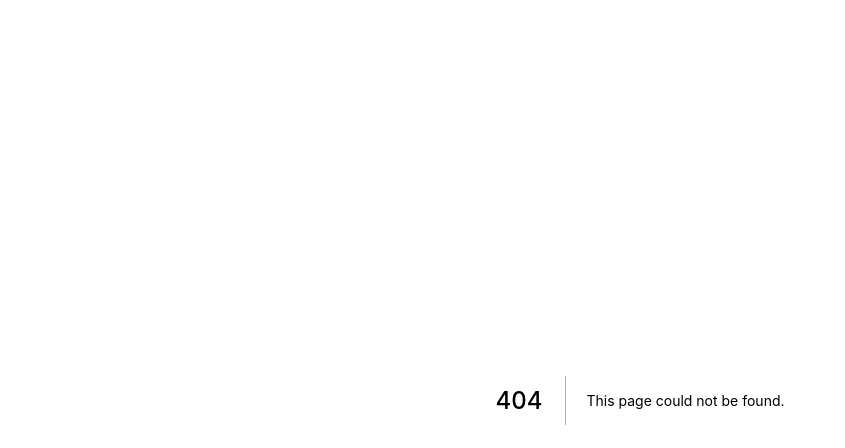
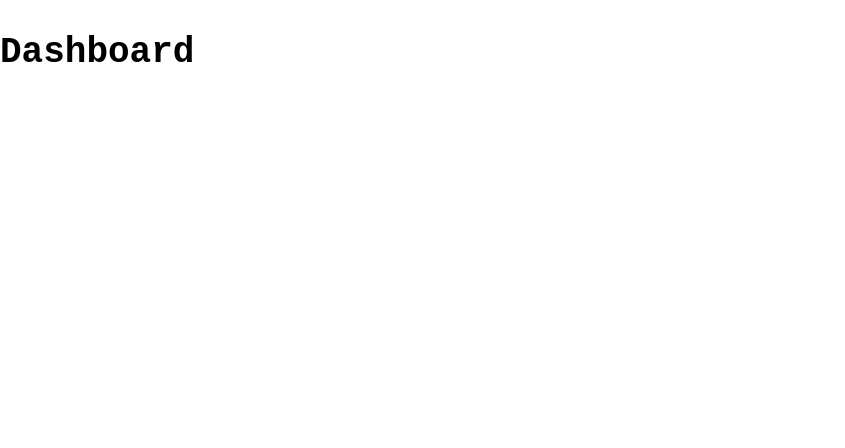
Before and after one commit to decyphr-net/decyphr-next, a Next.js app: page /dashboard in a window 1280 px wide. Before the commit this address had no page. Shown: the top 448 px of the page, without its empty margins (0-845 px from the left). Built offline with nearby package versions, Linux system fonts and the light colour scheme; sample sign-in values are in the browser's storage; a small style sheet from the web is missing.

Commit message:
Add basic dashboard page

```diff
--- /dev/null
+++ b/pages/dashboard/index.js
@@ -0,0 +1,22 @@
+import { useState, useEffect } from 'react'
+import Head from 'next/head'
+import Router from 'next/router'
+
+export default function Dashboard() {
+
+  useEffect(() => {
+    if (!localStorage.getItem('token')) {
+      Router.push('/accounts/login')
+    }
+  })
+  return (
+    <>
+      <Head>
+        <title>Decyphr Dashboard</title>
+        <link rel="icon" href="/favicon.ico" />
+        <link rel="stylesheet" href="//cdn.jsdelivr.net/npm/hack-font@3/build/web/hack.css"></link>
+      </Head>
+      <h1>Dashboard</h1>
+    </>
+  )
+}
```
